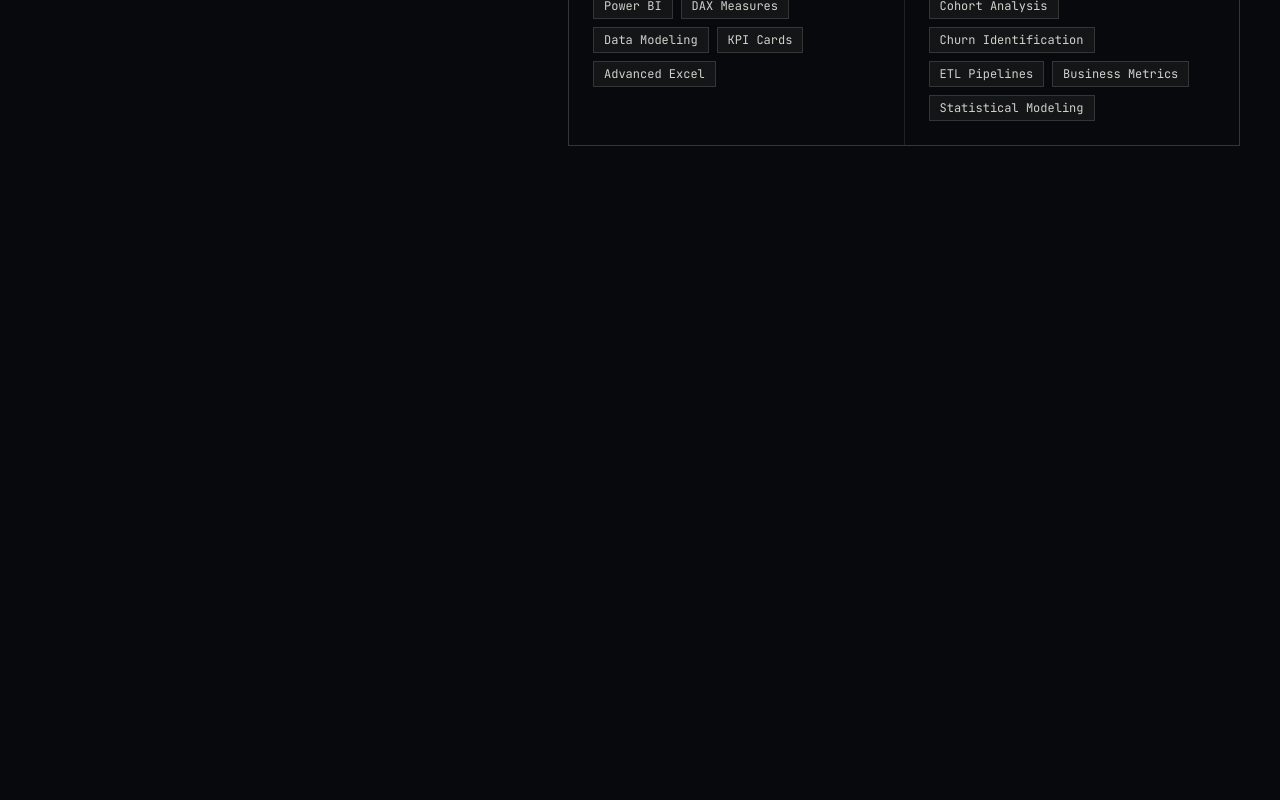
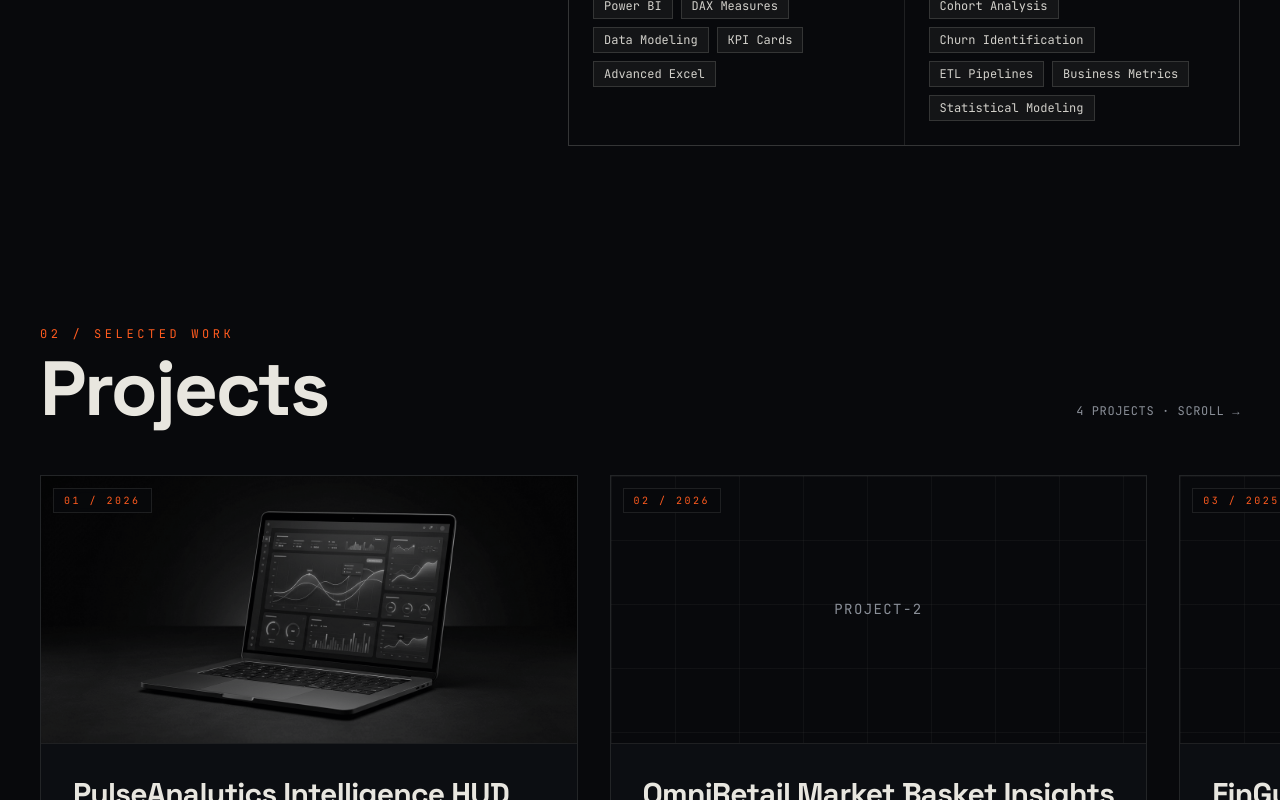
Before and after one commit to pavithranerella28-art/nerella-pavithra-portfolio, a React (Vite) app: page / in a window 1280 px wide. Shown: the part 2000-2800 px from the top of the page. Before the commit the page ends 2306 px from the top, so only its background shows below. Built offline with nearby package versions, Linux system fonts and the light colour scheme.

Commit message:
Add Projects component with horizontal scroll and responsive cards

```diff
--- a/src/App.jsx
+++ b/src/App.jsx
@@ -2,6 +2,7 @@ import { useSmoothScroll } from './hooks/useSmoothScroll'
 import Cursor from './components/Cursor'
 import Hero from './components/Hero'
 import About from './components/About'
+import Projects from './components/Projects'
 
 export default function App() {
   useSmoothScroll()
@@ -12,6 +13,7 @@ export default function App() {
       <main>
         <Hero />
         <About />
+        <Projects />
       </main>
     </>
   )
--- /dev/null
+++ b/src/components/Projects.jsx
@@ -0,0 +1,183 @@
+import { useEffect, useRef } from 'react'
+import gsap from 'gsap'
+import { ScrollTrigger } from 'gsap/ScrollTrigger'
+import ScrambleText from './ScrambleText'
+import { projects } from '../data/portfolioData'
+
+gsap.registerPlugin(ScrollTrigger)
+
+// Dynamically import all project cover images
+const projectImages = import.meta.glob('../assets/projects/*.(png|jpg|jpeg|webp|svg)', {
+  eager: true,
+  import: 'default',
+})
+
+function getCoverImage(id) {
+  const match = Object.entries(projectImages).find(([path]) =>
+    new RegExp(`/${id}\\.(png|jpg|jpeg|webp|svg)$`, 'i').test(path),
+  )
+  return match ? match[1] : null
+}
+
+function ProjectCard({ project, index }) {
+  const coverSrc = getCoverImage(project.id)
+  const badgeNumber = String(index + 1).padStart(2, '0')
+
+  return (
+    <article
+      data-cursor="hot"
+      className="group relative flex flex-col border border-bone/10 bg-panel/60 w-full md:w-[min(560px,42vw)] shrink-0 transition-colors duration-300"
+    >
+      {/* Cover Media Area */}
+      <div className="aspect-[16/10] md:aspect-[16/8] border-b border-bone/10 bg-ink overflow-hidden relative">
+        {coverSrc ? (
+          <img
+            src={coverSrc}
+            alt={project.title}
+            className="w-full h-full object-cover grayscale opacity-80 group-hover:grayscale-0 group-hover:opacity-100 group-hover:scale-104 transition-all duration-700 ease-out"
+          />
+        ) : (
+          <div className="w-full h-full hud-grid flex items-center justify-center font-mono text-sm tracking-widest text-dim uppercase">
+            {project.id}
+          </div>
+        )}
+
+        {/* Number / Year Badge */}
+        <div className="absolute top-3 left-3 bg-ink/80 backdrop-blur-xs px-2.5 py-1 border border-bone/10 font-mono text-[10px] uppercase tracking-[0.25em] text-signal">
+          {badgeNumber} / {project.year}
+        </div>
+      </div>
+
+      {/* Card Content Body */}
+      <div className="p-6 md:p-8 flex flex-col flex-1">
+        <h3 className="text-2xl md:text-3xl font-bold tracking-tight text-bone mb-3">
+          {project.title}
+        </h3>
+
+        <p className="text-sm md:text-base text-bone/70 leading-relaxed mb-6 flex-1">
+          {project.description}
+        </p>
+
+        {/* Tags */}
+        <div className="flex flex-wrap gap-2 mb-6">
+          {project.tags.map((tag) => (
+            <span
+              key={tag}
+              className="font-mono text-[11px] uppercase tracking-[0.15em] text-dim"
+            >
+              #{tag}
+            </span>
+          ))}
+        </div>
+
+        {/* Action Buttons */}
+        <div className="flex items-center gap-3 mt-auto pt-2">
+          {project.liveUrl && (
+            <a
+              href={project.liveUrl}
+              target="_blank"
+              rel="noopener noreferrer"
+              className="bg-signal text-ink hover:bg-bone font-mono text-[11px] font-semibold uppercase tracking-[0.2em] px-4 py-2.5 transition-colors"
+            >
+              Live ↗
+            </a>
+          )}
+          {project.codeUrl && (
+            <a
+              href={project.codeUrl}
+              target="_blank"
+              rel="noopener noreferrer"
+              className="border border-bone/30 text-bone hover:border-signal hover:text-signal font-mono text-[11px] font-semibold uppercase tracking-[0.2em] px-4 py-2.5 transition-colors"
+            >
+              Code ↗
+            </a>
+          )}
+        </div>
+      </div>
+    </article>
+  )
+}
+
+export default function Projects() {
+  const sectionRef = useRef(null)
+  const trackRef = useRef(null)
+  const progressRef = useRef(null)
+
+  useEffect(() => {
+    const mm = gsap.matchMedia()
+
+    mm.add('(min-width: 768px) and (prefers-reduced-motion: no-preference)', () => {
+      const track = trackRef.current
+      const section = sectionRef.current
+      const progressLine = progressRef.current
+      if (!track || !section) return
+
+      const getDistance = () => track.scrollWidth - window.innerWidth + 80
+
+      gsap.to(track, {
+        x: () => -getDistance(),
+        ease: 'none',
+        scrollTrigger: {
+          trigger: section,
+          start: 'top top',
+          end: () => `+=${getDistance()}`,
+          scrub: 1,
+          pin: true,
+          invalidateOnRefresh: true,
+          onUpdate: (self) => {
+            if (progressLine) {
+              gsap.set(progressLine, { scaleX: self.progress })
+            }
+          },
+        },
+      })
+    })
+
+    return () => mm.revert()
+  }, [])
+
+  return (
+    <section
+      id="projects"
+      ref={sectionRef}
+      className="w-full overflow-hidden py-24 md:h-screen md:flex md:flex-col md:justify-center md:pt-20 md:pb-6 relative"
+    >
+      {/* Header Row */}
+      <div className="max-w-[1440px] w-full mx-auto px-5 md:px-10 mb-8 md:mb-12 flex flex-col md:flex-row md:items-end justify-between gap-4 shrink-0">
+        <div>
+          <ScrambleText
+            text="02 / Selected work"
+            as="div"
+            className="font-mono text-xs uppercase tracking-[0.3em] text-signal mb-2"
+          />
+          <h2 className="text-[clamp(2.4rem,6vw,5.5rem)] font-bold leading-none tracking-[-0.03em] text-bone">
+            Projects
+          </h2>
+        </div>
+        <div className="hidden md:block font-mono text-xs text-dim uppercase tracking-wider pb-2">
+          {projects.length} projects · scroll →
+        </div>
+      </div>
+
+      {/* The Track: Vertical Stack on Mobile, Single Horizontal Row on Desktop */}
+      <div
+        ref={trackRef}
+        className="flex flex-col gap-6 md:flex-row md:w-max md:gap-8 px-5 md:px-10"
+      >
+        {projects.map((project, idx) => (
+          <ProjectCard key={project.id} project={project} index={idx} />
+        ))}
+      </div>
+
+      {/* Horizontal Scroll Progress Line (Desktop) */}
+      <div className="max-w-[1440px] w-full mx-auto px-5 md:px-10 mt-6 md:mt-8 hidden md:block shrink-0">
+        <div className="w-full h-[2px] bg-bone/10 relative overflow-hidden">
+          <div
+            ref={progressRef}
+            className="h-full bg-signal w-full origin-left transform scale-x-0"
+          />
+        </div>
+      </div>
+    </section>
+  )
+}
--- a/src/data/portfolioData.js
+++ b/src/data/portfolioData.js
@@ -41,3 +41,46 @@ export const skillGroups = [
     skills: ['Cohort Analysis', 'Churn Identification', 'ETL Pipelines', 'Business Metrics', 'Statistical Modeling'],
   },
 ]
+
+export const projects = [
+  {
+    id: 'project-1',
+    title: 'PulseAnalytics Intelligence HUD',
+    year: '2026',
+    description:
+      'Executive customer intelligence and sales performance dashboard that segments customer churn cohorts, tracks retention KPIs in real time, and identifies revenue leaks across sales regions.',
+    tags: ['SQL', 'Python', 'Power BI', 'DAX', 'Cohort Analysis'],
+    liveUrl: 'https://github.com/nerellapavithra2005-prog',
+    codeUrl: 'https://github.com/nerellapavithra2005-prog/pulse-analytics',
+  },
+  {
+    id: 'project-2',
+    title: 'OmniRetail Market Basket Insights',
+    year: '2026',
+    description:
+      'Association rule mining and sales affinity analysis across 100K+ retail supermarket receipts to discover product bundling opportunities and optimize merchandising layout.',
+    tags: ['Python', 'Pandas', 'Apriori', 'Statistical EDA', 'Matplotlib'],
+    liveUrl: 'https://github.com/nerellapavithra2005-prog',
+    codeUrl: 'https://github.com/nerellapavithra2005-prog/market-basket-insights',
+  },
+  {
+    id: 'project-3',
+    title: 'FinGuard Fraud Detection Telemetry',
+    year: '2025',
+    description:
+      'End-to-end relational data model and alerting dashboard flagging fraudulent credit card transactions through behavioral anomaly scoring and parameter sensitivity testing.',
+    tags: ['PostgreSQL', 'Python', 'Tableau', 'Anomaly Detection', 'ETL'],
+    liveUrl: 'https://github.com/nerellapavithra2005-prog',
+    codeUrl: 'https://github.com/nerellapavithra2005-prog/fraud-detection-telemetry',
+  },
+  {
+    id: 'project-4',
+    title: 'AeroSupply Global Logistics Tracker',
+    year: '2025',
+    description:
+      'Supply chain delay prediction dashboard monitoring shipping bottleneck routes, carrier reliability scores, and on-time shipment fulfillment benchmarks.',
+    tags: ['SQL', 'Advanced Excel', 'Power BI', 'KPI Scorecards'],
+    liveUrl: 'https://github.com/nerellapavithra2005-prog',
+    codeUrl: 'https://github.com/nerellapavithra2005-prog/logistics-delay-tracker',
+  },
+]
```
